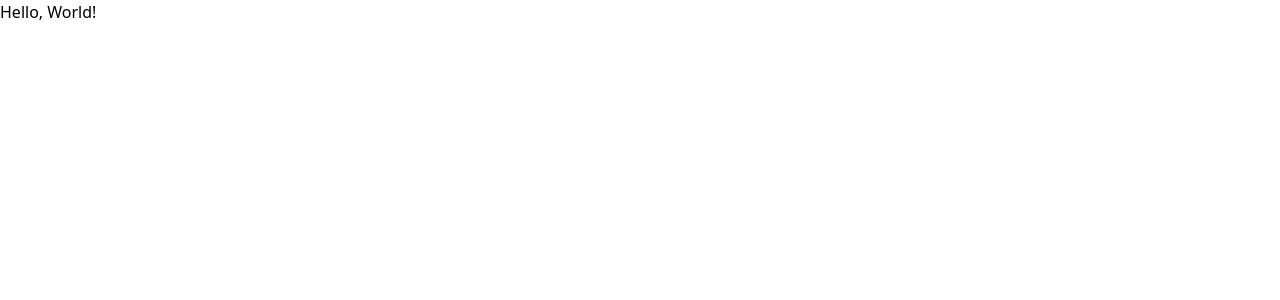
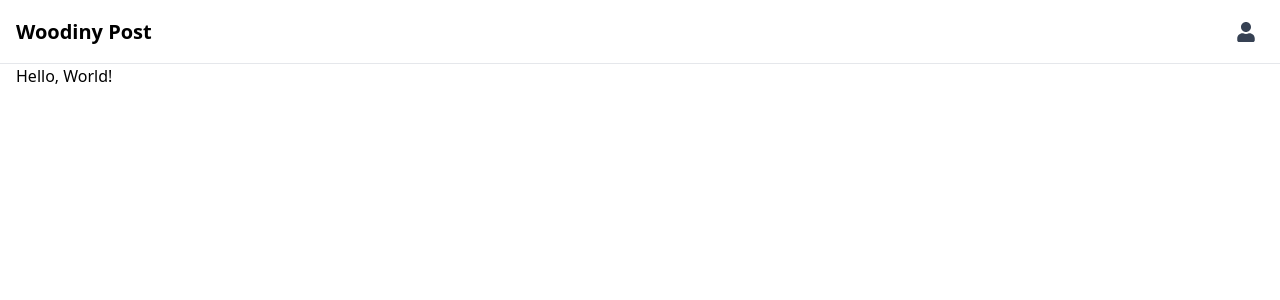
Before and after one commit to woodiny/post-fe, a React (Vite) app: page / in a window 1280 px wide. Shown: the top 300 px of the page. Built offline with nearby package versions, Linux system fonts and the light colour scheme.

Commit message:
⭐️ Page 구현
- MainPage /
- UserPage /{userId}
- PostPage /{userId}/{postId}
- 공통 header

```diff
--- /dev/null
+++ b/src/components/Header.tsx
@@ -0,0 +1,34 @@
+import { Link, useLocation } from 'react-router-dom';
+import { FaUser } from 'react-icons/fa';
+
+export default function Header() {
+  const location = useLocation();
+
+  const pathParts = location.pathname.split('/').filter(Boolean);
+  const isUserPage = pathParts.length === 1;
+  const isPostPage = pathParts.length === 2;
+  const userId = (isUserPage || isPostPage) ? pathParts[0] : null;
+
+  return (
+    <header className="fixed top-0 left-0 right-0 h-16 border-b border-gray-200 bg-white/80 backdrop-blur-sm z-50">
+      <div className="max-w-screen-xl mx-auto px-4 h-full flex items-center justify-between">
+        <div>
+          {userId ? (
+            <Link to={`/${userId}`} className="text-xl font-semibold hover:text-gray-600 transition-colors">
+              {userId}
+            </Link>
+          ) : (
+            <Link to="/" className="text-xl font-semibold hover:text-gray-600 transition-colors">
+              Woodiny Post
+            </Link>
+          )}
+        </div>
+        <div>
+          <button className="p-2 hover:bg-gray-100 rounded-full transition-colors">
+            <FaUser className="w-5 h-5 text-gray-700" />
+          </button>
+        </div>
+      </div>
+    </header>
+  );
+}
--- a/src/pages/MainPage.tsx
+++ b/src/pages/MainPage.tsx
@@ -1,7 +1,12 @@
+import Header from '../components/Header';
+
 export default function MainPage() {
   return (
-    <div>
-      <h1>Hello, World!</h1>
+    <div className="min-h-screen bg-white">
+      <Header />
+      <main className="pt-16 px-4 max-w-screen-xl mx-auto">
+        <h1>Hello, World!</h1>
+      </main>
     </div>
   );
 }
--- a/src/pages/PostPage.tsx
+++ b/src/pages/PostPage.tsx
@@ -1,13 +1,15 @@
 import { useParams } from 'react-router-dom';
+import Header from '../components/Header';
 
 export default function PostPage() {
-  const { userId, postId } = useParams();
+  const { postId } = useParams();
 
   return (
-    <div>
-      <h1>PostPage</h1>
-      <p>User ID: {userId}</p>
-      <p>Post ID: {postId}</p>
+    <div className="min-h-screen bg-white">
+      <Header />
+      <main className="pt-16 px-4 max-w-screen-xl mx-auto">
+        <h1>Post ID: {postId}</h1>
+      </main>
     </div>
   );
 }
--- a/src/pages/UserPage.tsx
+++ b/src/pages/UserPage.tsx
@@ -1,12 +1,15 @@
 import { useParams } from 'react-router-dom';
+import Header from '../components/Header';
 
 export default function UserPage() {
   const { userId } = useParams();
 
   return (
-    <div>
-      <h1>UserPage</h1>
-      <p>User ID: {userId}</p>
+    <div className="min-h-screen bg-white">
+      <Header />
+      <main className="pt-16 px-4 max-w-screen-xl mx-auto">
+        <h1>User ID: {userId}</h1>
+      </main>
     </div>
   );
 }
```
